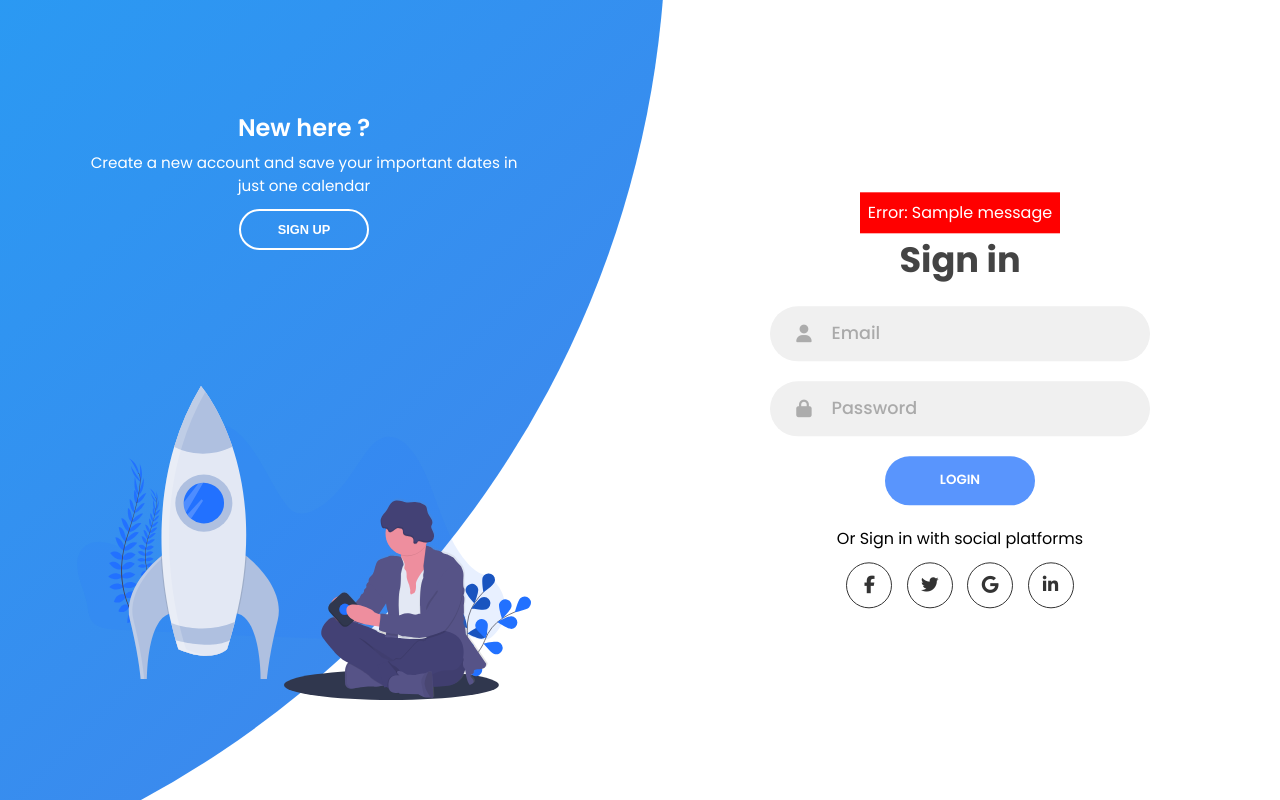
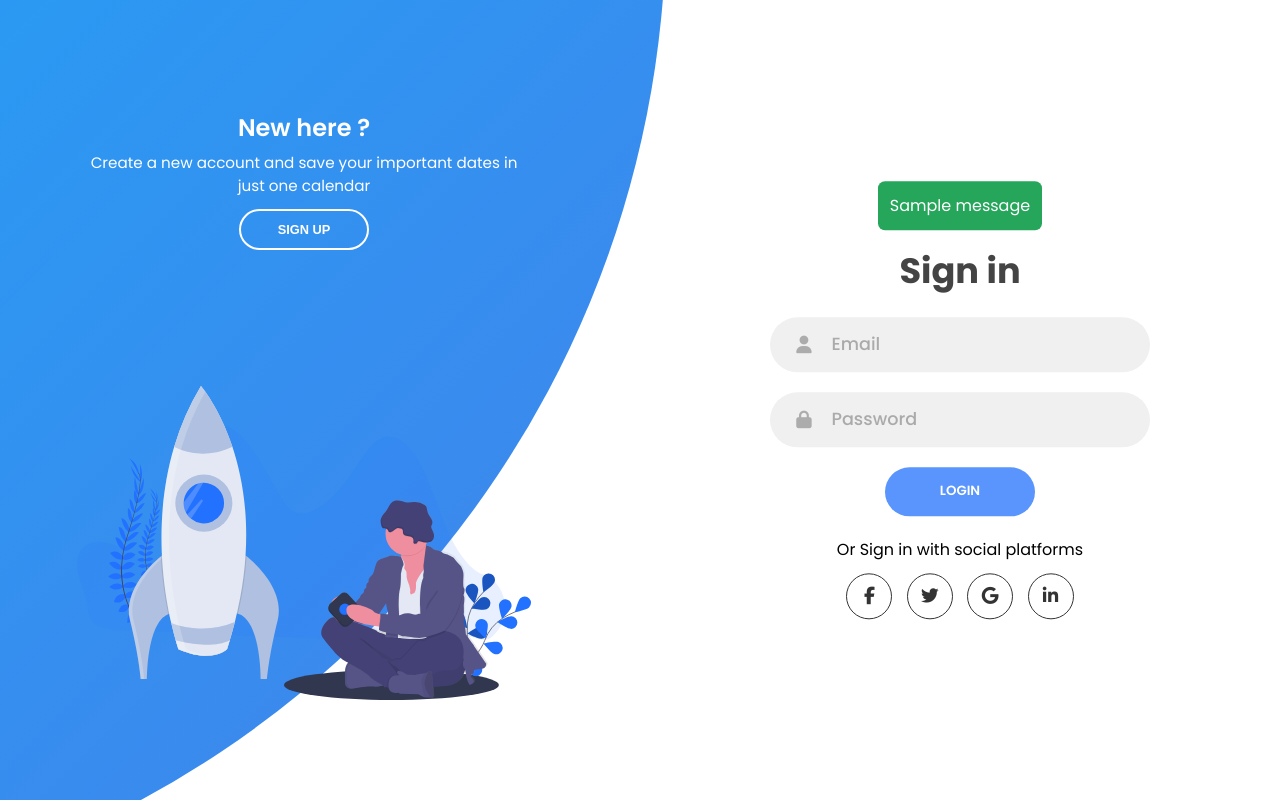
Before and after one commit to wojtekw0703/EventApp, a Flask app: page / in a window 1280 px wide. Run offline with Flask 2, Linux system fonts and the light colour scheme; one stand-in notice (Sample message) is shown; some libraries are stand-ins or nearby versions.

Commit message:
Flash message CSS style

```diff
--- a/app.py
+++ b/app.py
@@ -43,7 +43,7 @@ def login():
         if result_email and result_password != None:
             return redirect(url_for('userpage'))
 
-        flash("Wrong email or password","error")
+        flash("Wrong email or password","danger")
     return render_template('index.html')
 
 
@@ -56,14 +56,14 @@ def register():
         password = request.form['password']
         new_user = User(name,email,password)
         if name == "" or email == "" or password == "":
-             flash(u"Complete all fields","error")
+             flash(u"Complete all fields","danger")
         else:
             sql = "INSERT INTO users (name, email, password) VALUES (%s,%s,%s)"
             args = (new_user.name,new_user.email,new_user.password)
             cur.execute(sql,args)
             connection.commit()
-            flash(u"Your account has been created")
-    return '',204
+            flash(u"Your account has been created. Sign in now","success")
+    return render_template('index.html')
 
 
 if __name__ == '__main__':
--- a/templates/index.html
+++ b/templates/index.html
@@ -10,16 +10,23 @@
     <link rel="stylesheet" href="static/style.css" />
     <title>Sign in & Sign up Form</title>
     <style>
-    .alert-error {
-        padding: 8px;
-        background-color: red;
+   .alert-danger {
+    padding: 12px;
+    border-radius: 7px;
+    font-size: 1.0rem;
+    margin-bottom: 14px;
+    background-color:#DC3023;
     color: white;
 }
      .alert-success {
-        padding: 8px;
-        background-color: green;
+      padding: 12px;
+      border-radius: 7px;
+      font-size: 1.0rem;
+      margin-bottom: 14px;
+      background-color: #26A65B;
       color: white;
 }
+
 
   </style>
 
@@ -30,9 +37,16 @@
       <div class="forms-container">
         <div class="signin-signup">
           <form action="{{ url_for('login') }}" class="sign-in-form" method = "POST">
-            {% for message in get_flashed_messages() %}
-            <div class="alert-error">Error: {{ message }}</div>
+            {% with messages = get_flashed_messages(with_categories=true) %}
+            {% if messages %}
+              <ul class=flashes>
+              {% for category, message in messages %}
+                <li class="alert-{{ category }}">{{ message }}</li>
               {% endfor %}
+              </ul>
+            {% endif %}
+          {% endwith %}
+
             <h2 class="title">Sign in</h2>
             <div class="input-field">
               <i class="fas fa-user"></i>
@@ -61,9 +75,15 @@
             </div>
           </form>
           <form action="{{ url_for('register') }}" class="sign-up-form" method = "POST">
-            {% for message in get_flashed_messages() %}
-            <div class="alert-error">Error: {{ message }}</div>
+            {% with messages = get_flashed_messages(with_categories=true) %}
+            {% if messages %}
+              <ul class=flashes>
+              {% for category, message in messages %}
+                <li class="alert-{{ category }}">{{ message }}</li>
               {% endfor %}
+              </ul>
+            {% endif %}
+          {% endwith %}
             <h2 class="title">Sign up</h2>
             <div class="input-field">
               <i class="fas fa-user"></i>
```
Lines whose indentation alone changed are shown as unchanged.
